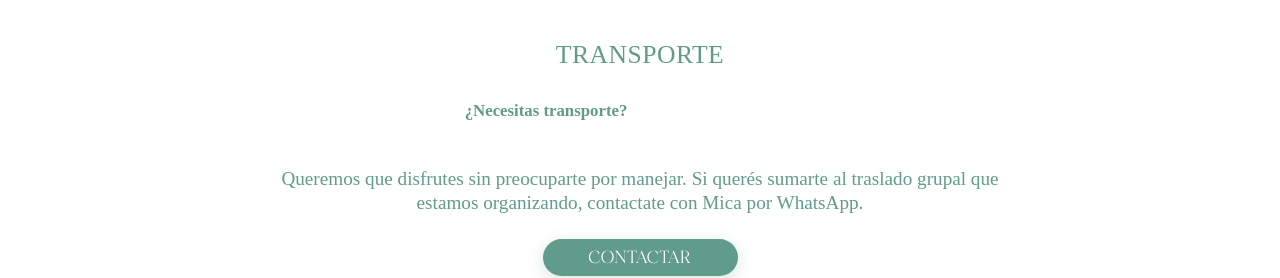
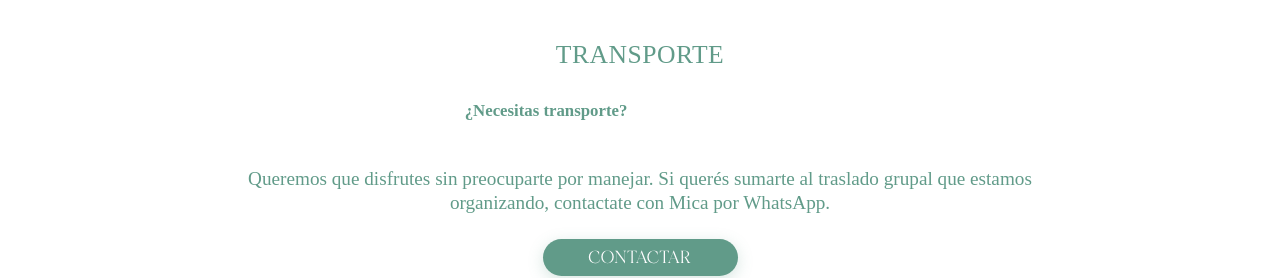
Before and after one commit to jiriberri/invitacion-dyj, a Vue app: page / in a window 1280 px wide. Shown: the part 3980-4258 px from the top of the page. Built offline with nearby package versions, Linux system fonts and the light colour scheme; a web font is replaced by a local one.

Commit message:
estilos en seccion transporte

```diff
--- a/src/components/TransportSection.vue
+++ b/src/components/TransportSection.vue
@@ -3,7 +3,7 @@
     <div class="glass-card transport-card">
       <h2 class="section-title">TRANSPORTE</h2>
       <p class="section-subtitle">¿Necesitas transporte?</p>
-      <p class="section-description">{{ transportDescription }}</p>
+      <p class="section-description transport-description">{{ transportDescription }}</p>
 
       <div class="action-buttons">
         <a :href="whatsappUrl" target="_blank" rel="noopener" class="btn-primary">CONTACTAR</a>
@@ -40,6 +40,10 @@ const whatsappUrl = computed(() => {
 .transport-section .transport-card .section-title {
   line-height: 3rem;
   font-size: 1.6rem;
+}
+
+.transport-description {
+  margin: 0.5rem 0;
 }
 
 .icon-circle {
```
